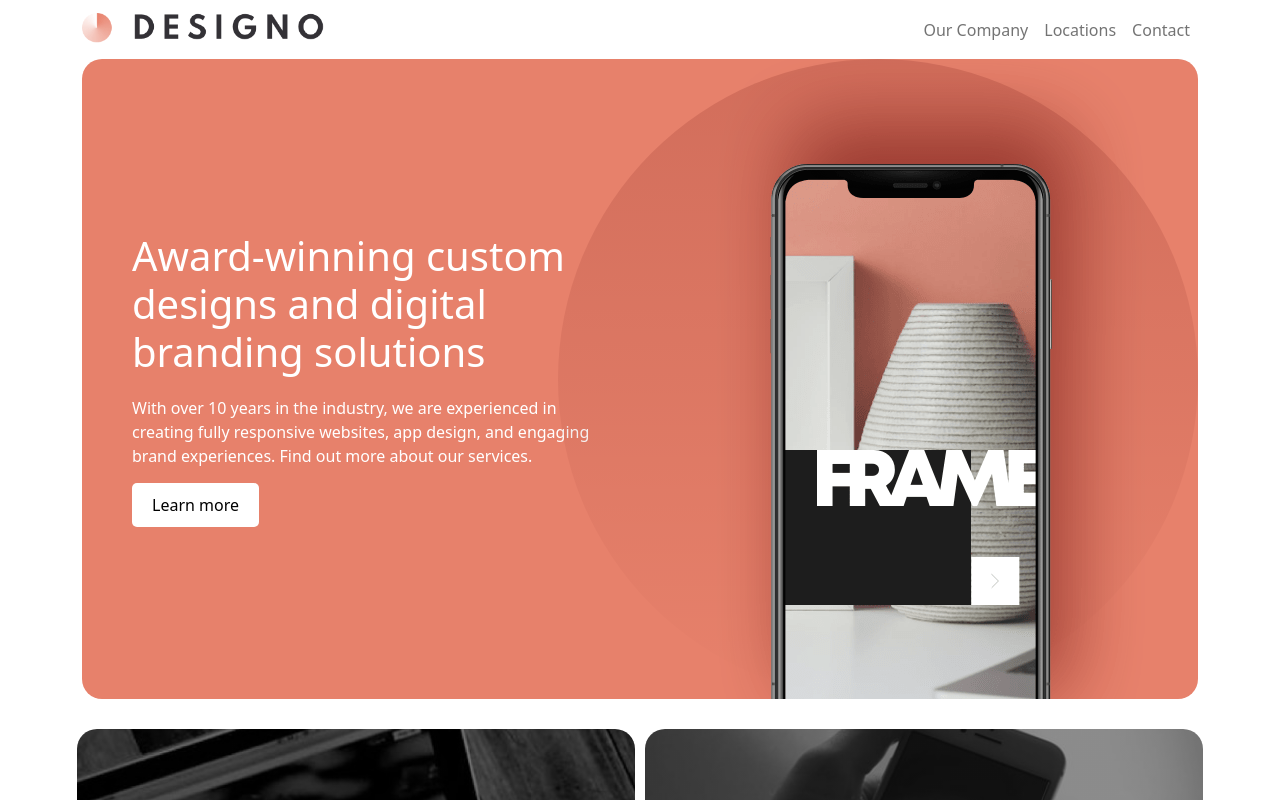
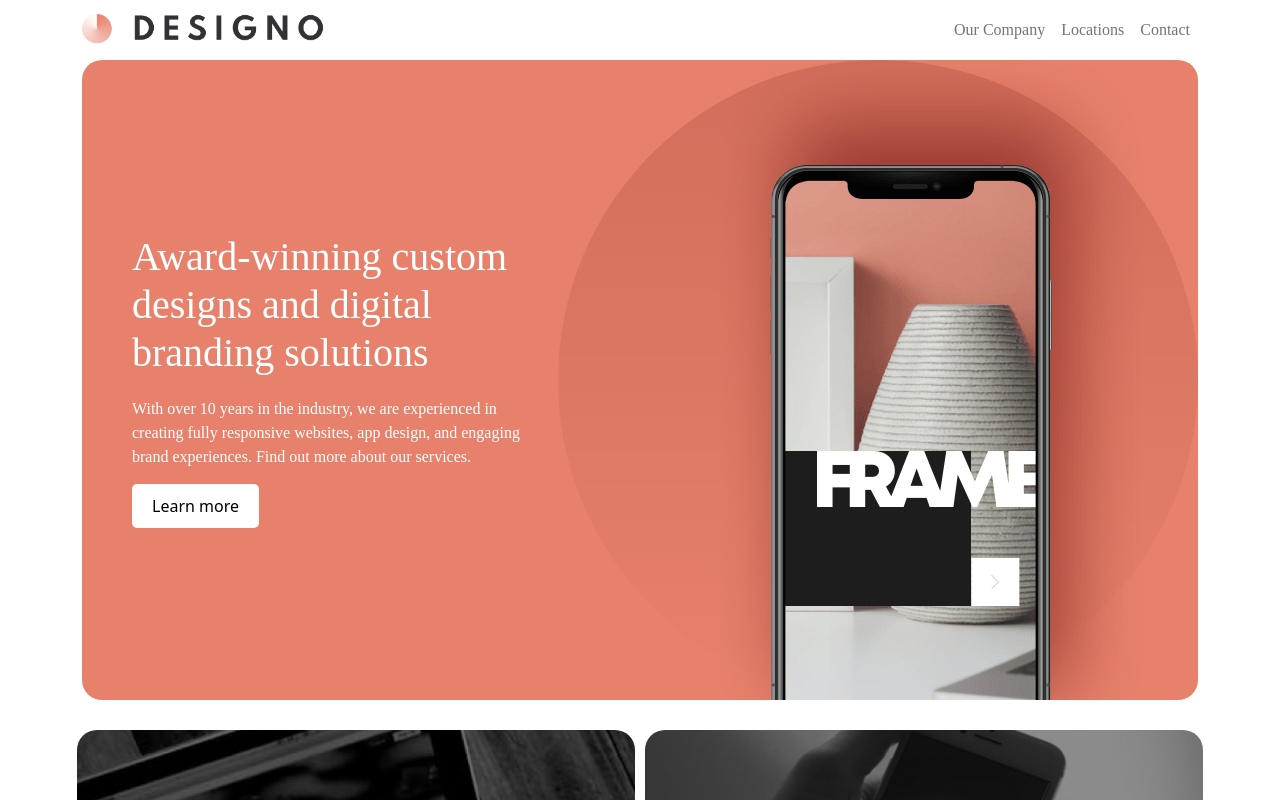
Before and after one commit to thomasgilmore/designo-multi-page-website, a React (Create React App) app: page / in a window 1280 px wide. Shown: the top 800 px of the page. Built offline with nearby package versions, Linux system fonts and the light colour scheme.

Commit message:
changed Font Family

```diff
--- a/src/App.css
+++ b/src/App.css
@@ -1,6 +1,10 @@
 @tailwind base;
 @tailwind components;
 @tailwind utilities;
+
+h1, h2, h3, h4, h5, h6, p, span, a {
+  font-family: JOST;
+}
 
 .App {
   text-align: center;
```
